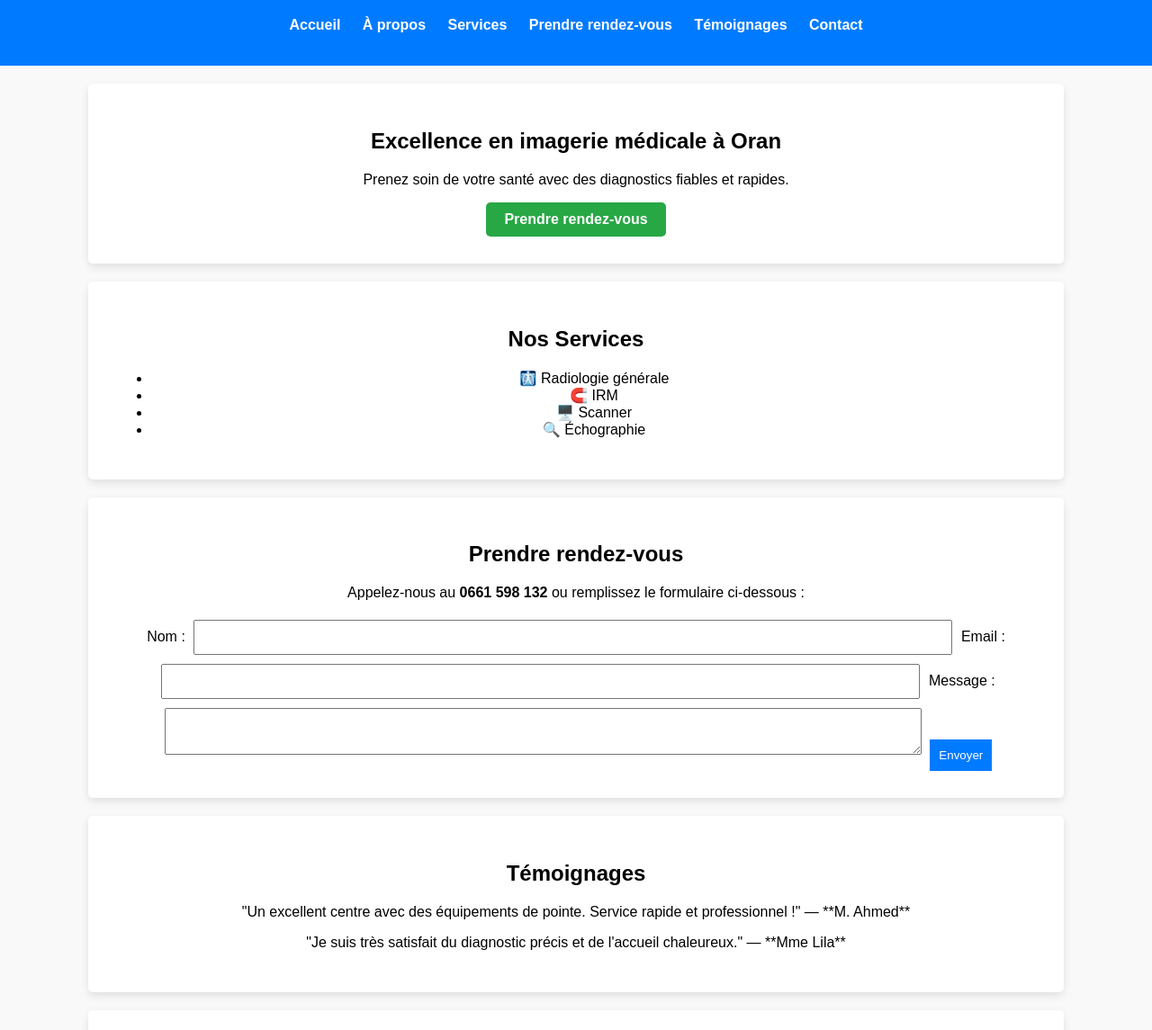
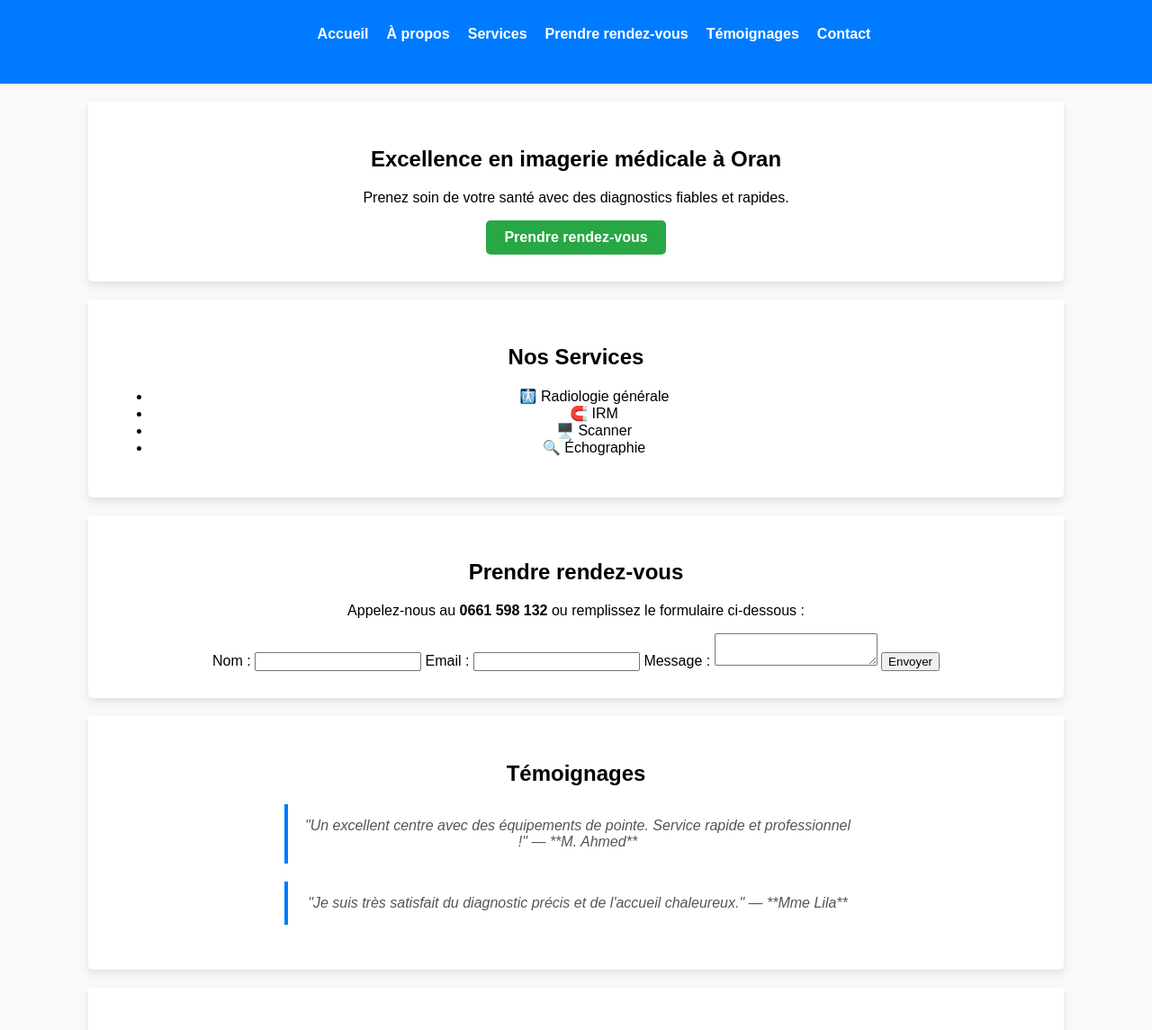
Before and after one commit to difwahab/Centre-d-imagerie, a plain HTML site: page index.html in a window 1280 px wide. Shown: the part 99-1244 px from the top of the page at 90% size. Drawn offline with Linux system fonts and the light colour scheme.

Commit message:
Update style.css

```diff
--- a/style.css
+++ b/style.css
@@ -10,15 +10,16 @@ header {
     color: white;
     padding: 20px;
 }
-nav ul {
+.menu {
+    display: flex;
+    justify-content: center;
+    flex-wrap: wrap; /* Évite la superposition */
+}
+.menu li {
     list-style: none;
-    padding: 0;
-}
-nav ul li {
-    display: inline;
     margin: 10px;
 }
-nav ul li a {
+.menu li a {
     color: white;
     text-decoration: none;
     font-weight: bold;
@@ -29,6 +30,18 @@ section {
     background-color: white;
     border-radius: 5px;
     width: 80%;
+    box-shadow: 0px 4px 10px rgba(0,0,0,0.1);
+}
+blockquote {
+    font-style: italic;
+    color: #555;
+    padding: 15px;
+    border-left: 4px solid #007bff;
+    margin: 20px auto;
+    width: 60%;
+}
+iframe {
+    border-radius: 10px;
     box-shadow: 0px 4px 10px rgba(0,0,0,0.1);
 }
 .btn {
@@ -45,15 +58,3 @@ footer {
     color: white;
     padding: 10px;
 }
-form input, form textarea {
-    width: 80%;
-    padding: 10px;
-    margin: 5px;
-}
-button {
-    background-color: #007bff;
-    color: white;
-    padding: 10px;
-    border: none;
-    cursor: pointer;
-}
```
